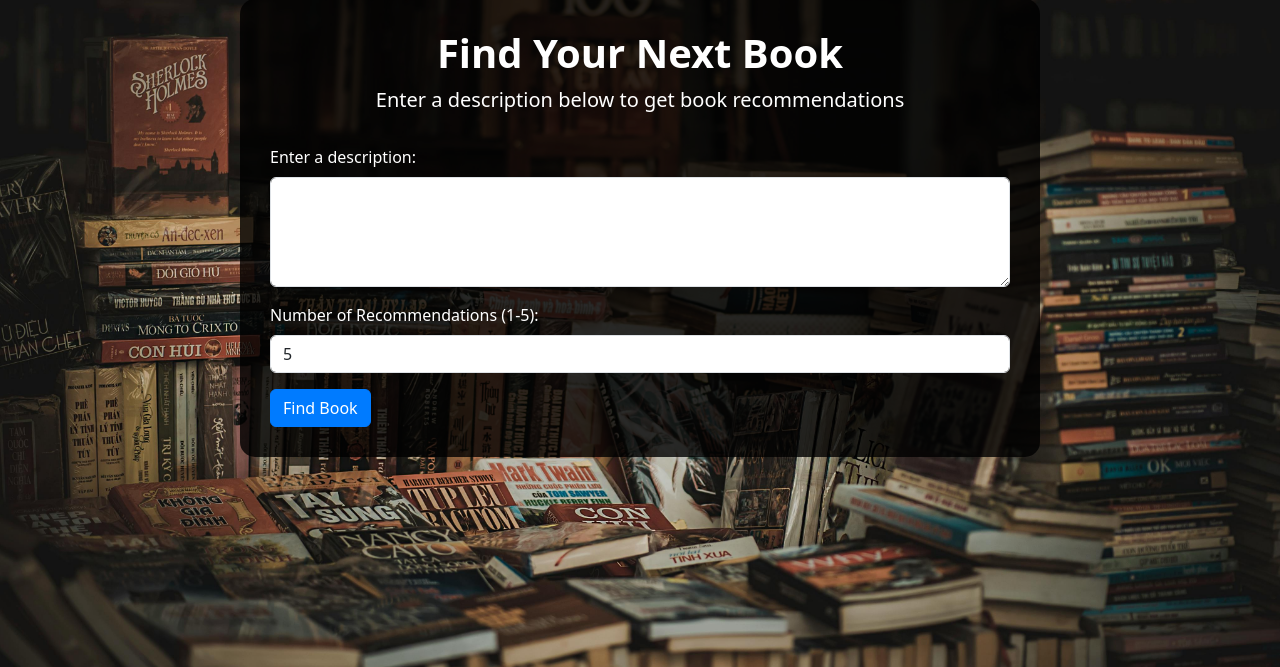
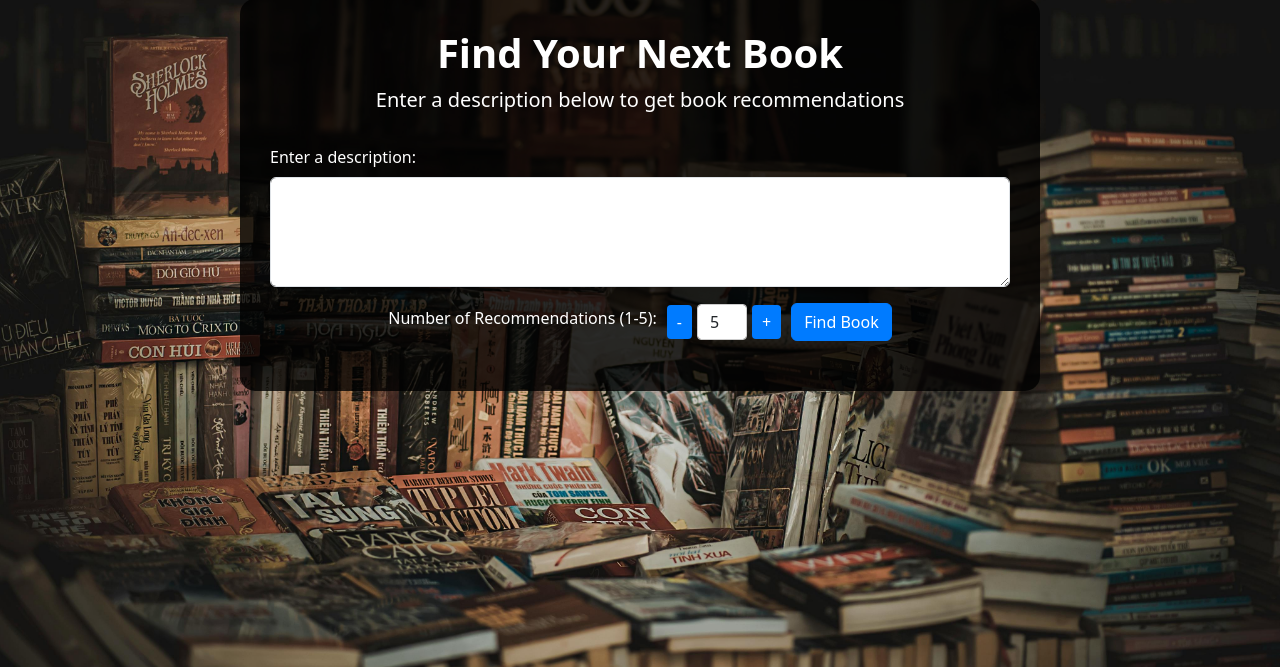
Before and after one commit to YousefRiad/book_recommendation_langchain, a Flask app: page / in a window 1280 px wide. Shown: the part 107-774 px from the top of the page. Run offline with Flask 3, Linux system fonts and the light colour scheme; parts of the project's set-up code (start-up, migrations or seed data) failed here and were passed over.

Commit message:
UI changes and small fixes

```diff
--- a/app.py
+++ b/app.py
@@ -2,13 +2,14 @@ from flask import Flask, render_template, request
 import pandas as pd
 from langchain_community.vectorstores import Chroma
 from langchain_community.document_loaders import DataFrameLoader
-from langchain.embeddings import HuggingFaceEmbeddings
+# from langchain.embeddings import HuggingFaceEmbeddings
+from langchain_huggingface import HuggingFaceEmbeddings
 import os
 
 app = Flask(__name__)
 
 # Load the dataset and prepare the model (similar to your book_recommendation.py)
-file_path = os.path.join('datasets', 'book_data', 'book_descriptions_no_img_url.csv')
+file_path = os.path.join('datasets', 'book_data', 'book_descriptions_20k_no_img_url.csv')
 data_df = pd.read_csv(file_path)
 
 Embeddings = HuggingFaceEmbeddings(model_name="sentence-transformers/all-MiniLM-L6-v2", model_kwargs={"device": "cpu"})
--- a/templates/index.html
+++ b/templates/index.html
@@ -56,6 +56,37 @@
             font-size: 2.5rem;
             font-weight: 700;
         }
+        .controls-container {
+            display: flex;
+            align-items: center;
+            justify-content: center;
+            gap: 10px;
+            margin-bottom: 20px;
+        }
+        .number-input {
+            display: flex;
+            align-items: center;
+            gap: 5px;
+        }
+        .number-input button {
+            background-color: #007bff;
+            color: white;
+            border: none;
+            padding: 5px 10px;
+            border-radius: 4px;
+            cursor: pointer;
+        }
+        .number-input button:hover {
+            background-color: #0056b3;
+        }
+        .number-input input[type="number"] {
+            width: 50px;
+            text-align: center;
+            border: 1px solid #ccc;
+            border-radius: 4px;
+            font-size: 16px;
+            padding: 5px;
+        }
     </style>
 </head>
 <body>
@@ -74,11 +105,15 @@
                 <label for="query" class="form-label">Enter a description:</label>
                 <textarea class="form-control" id="query" name="query" rows="4" required>{{ query if query else "" }}</textarea>
             </div>
-            <div class="mb-3">
+            <div class="controls-container">
                 <label for="k" class="form-label">Number of Recommendations (1-5):</label>
-                <input type="number" class="form-control" id="k" name="k" min="1" max="5" value="{{ k if k else 5 }}" required>
+                <div class="number-input">
+                    <button type="button" onclick="changeK(-1)">-</button>
+                    <input type="number" class="form-control" id="k" name="k" min="1" max="5" value="{{ k if k else 5 }}" required readonly>
+                    <button type="button" onclick="changeK(1)">+</button>
+                </div>
+                <button type="submit" class="btn btn-primary">Find Book</button>
             </div>
-            <button type="submit" class="btn btn-primary btn-block">Find Book</button>
         </form>
         {% if results %}
         <div class="results mt-5">
@@ -97,5 +132,15 @@
     <!-- Bootstrap 5 JS and dependencies -->
     <script src="https://cdn.jsdelivr.net/npm/@popperjs/core@2.11.6/dist/umd/popper.min.js"></script>
     <script src="https://cdn.jsdelivr.net/npm/bootstrap@5.3.0/dist/js/bootstrap.min.js"></script>
+    <script>
+        function changeK(delta) {
+            const kInput = document.getElementById('k');
+            let currentValue = parseInt(kInput.value);
+            currentValue += delta;
+            if (currentValue < 1) currentValue = 1;
+            if (currentValue > 5) currentValue = 5;
+            kInput.value = currentValue;
+        }
+    </script>
 </body>
 </html>
```
